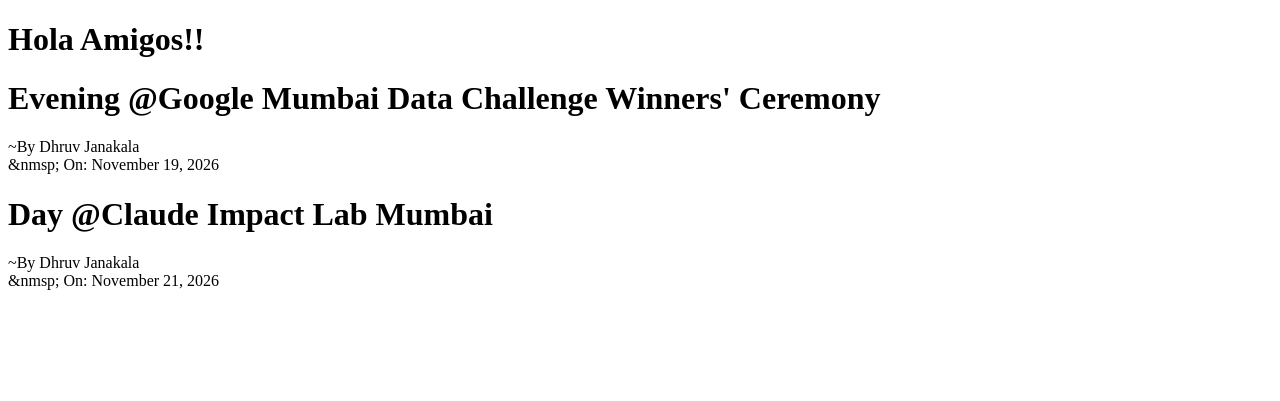
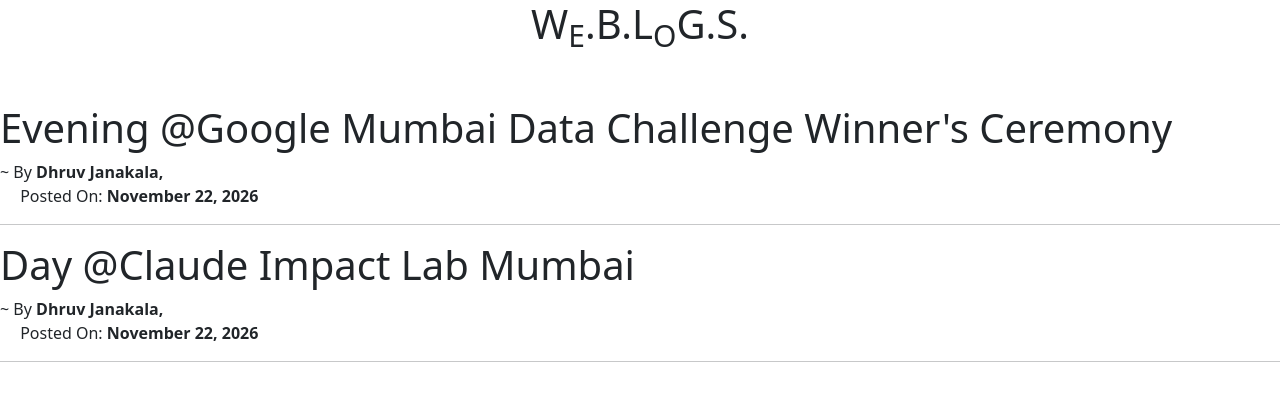
Before and after one commit to 24f2008639/WeBLogS, a Flask app: page / in a window 1280 px wide. Shown: the top 401 px of the page. Run offline with Flask 3, Linux system fonts and the light colour scheme; some libraries are stand-ins or nearby versions.

Commit message:
jinja templates - v1.2.5

```diff
--- a/WeBLogS_root/app.py
+++ b/WeBLogS_root/app.py
@@ -4,15 +4,17 @@ app = Flask(__name__)
 posts = [
     {
         "author": 'Dhruv Janakala',
-        "title": "Evening @Google Mumbai Data Challenge Winners' Ceremony",
+        "title": "Evening @Google Mumbai Data Challenge Winner's Ceremony",
         "content": 'Past',
-        "date_of_post": 'November 19, 2026'
+        "date_of_event": 'November 19, 2026',
+        "date_of_post": 'November 22, 2026'
     },
     {
         "author": 'Dhruv Janakala',
         "title": "Day @Claude Impact Lab Mumbai",
         "content": 'Upcoming',
-        "date_of_post": 'November 21, 2026'
+        "date_of_event": 'November 21, 2026',
+        "date_of_post": 'November 22, 2026'
     }
 ]
 
@@ -22,7 +24,7 @@ def home():
 
 @app.route("/about")
 def about():
-    return rt("about.html")
+    return rt("about.html", title="About")
 
 # localhost is equivalent to 127.0.0.1
 if __name__ == "__main__":
--- a/WeBLogS_root/templates/home.html
+++ b/WeBLogS_root/templates/home.html
@@ -1,15 +1,10 @@
-<!DOCTYPE html>
-<html lang="en">
-<head>
-    <meta charset="UTF-8">
-    <meta name="viewport" content="width=device-width, initial-scale=1.0">
-    <title>Home</title>
-</head>
-<body>
-    <h1>Hola Amigos!!<h1></h1>
+{% extends "layout.html" %}
+{% block content %}
+    <h1 align="center">W<sub>E</sub>.B.L<sub>O</sub>G.S.</h1>
+    <br><br>
     {% for post in posts %}
         <h1>{{ post.title }}</h1>
-        <p>~By {{ post.author }} <br> &nmsp; On: {{ post.date_of_post }}</p>
+        <p>~ By <b>{{ post.author }},</b> <br> &emsp; Posted On: <b>{{ post.date_of_post }}</b></p>
+        <hr>
     {% endfor %}
-</body>
-</html>
+{% endblock content %}
--- /dev/null
+++ b/WeBLogS_root/templates/layout.html
@@ -0,0 +1,20 @@
+<!DOCTYPE html>
+<html lang="en">
+<head>
+    <!-- Required meta tags -->
+    <meta charset="UTF-8">
+    <meta name="viewport" content="width=device-width, initial-scale=1.0">
+    <!-- Bootstrap -->
+    <link rel="stylesheet" href="https://maxcd.bootstrapcdn.com/bootstrap/4.0.0/css/bootstrap.min.css" >
+
+    {% if title %}
+        <title>W<sub>E</sub>B.L<sub>O</sub>G.S - {{ title }}</title>
+    {% else %}
+        <title>Home</title>
+    {% endif %}
+</head>
+<body>
+    {% block content %} {% endblock %}
+    <!-- Optional Javascript -->
+</body>
+</html>
```
Also changed, not shown: WeBLogS_root/templates/about.html (+3 -10 lines), README.md.
